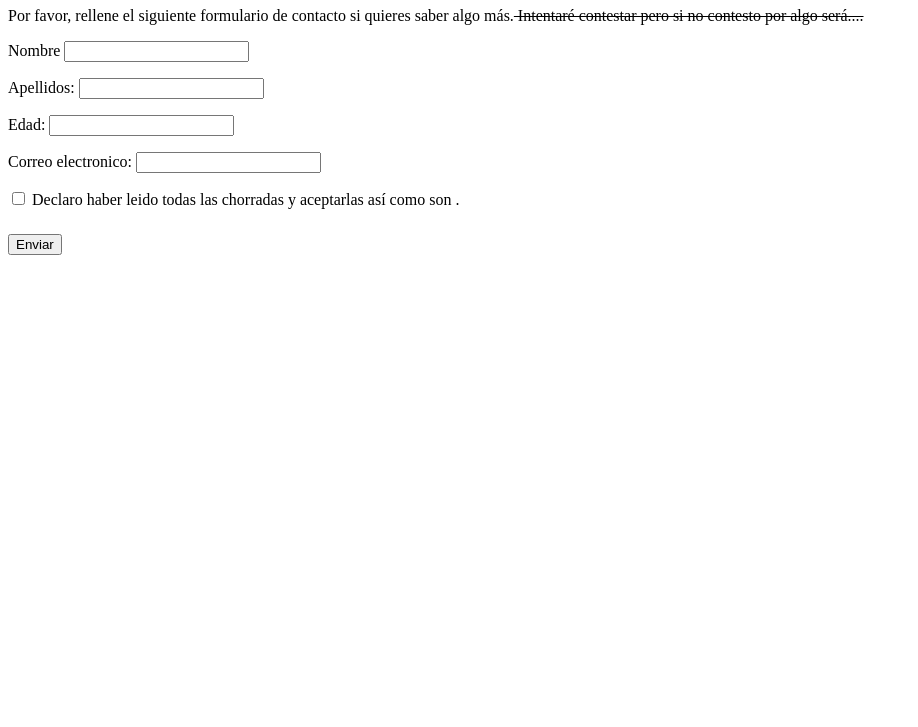
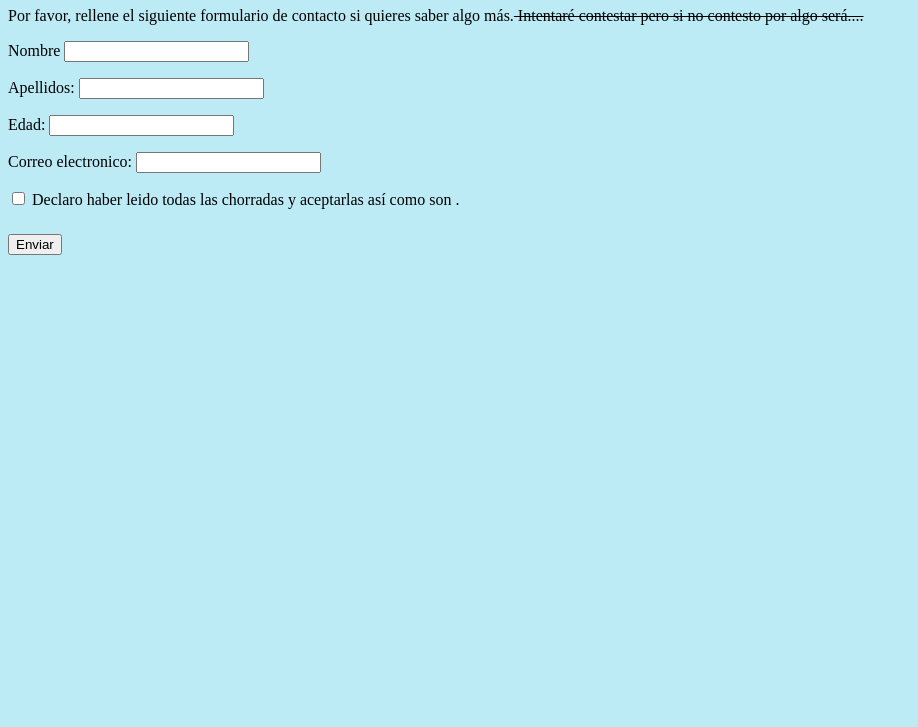
Before and after one commit to Javrod80/mi_biografia, a plain HTML site: page mi_biografía/contacto.html in a window 1280 px wide. Shown: the part 73-800 px from the top of the page, without its empty margins (0-918 px from the left). Drawn offline with Linux system fonts and the light colour scheme.

Commit message:
segundo commit

```diff
--- a/mi_biografía/contacto.html
+++ b/mi_biografía/contacto.html
@@ -5,6 +5,7 @@
     <meta name="viewport" content="width=device-width, initial-scale=1.0">
     <title>Document</title>
     <link href="https://fonts.googleapis.com/icon?family=Material+Icons" rel="stylesheet">
+    <link rel="stylesheet" href="recursos/visual.css">
 </head>
 <body>
     <header>
```
